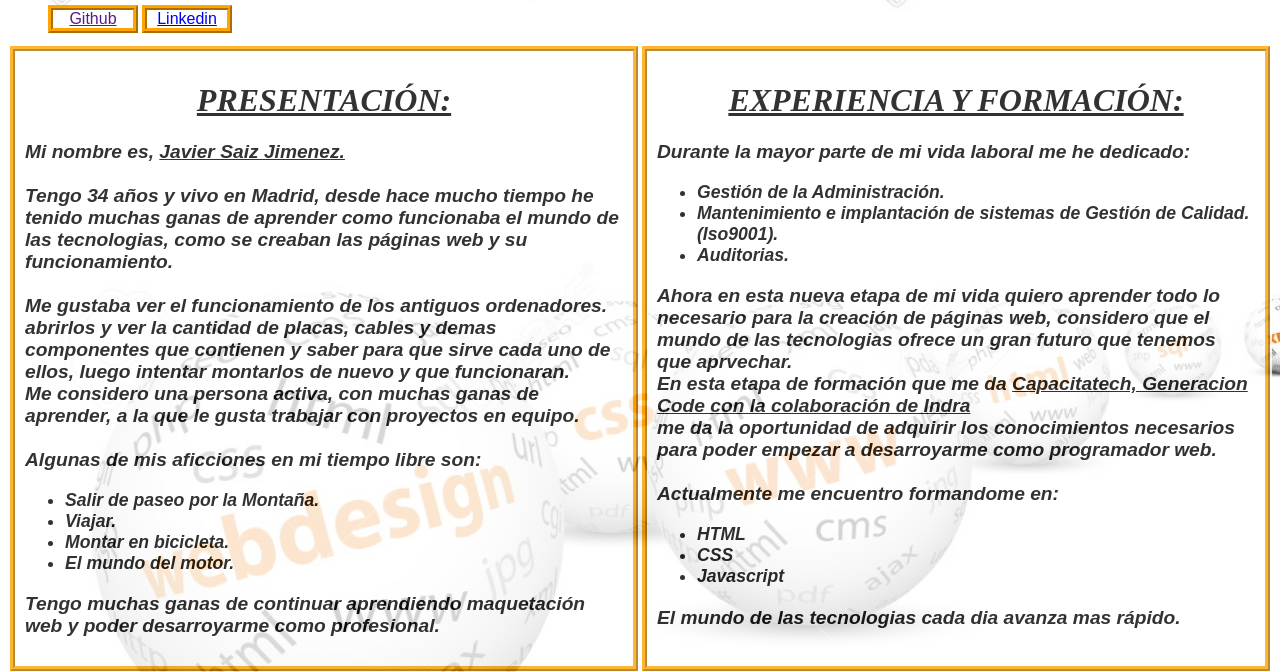
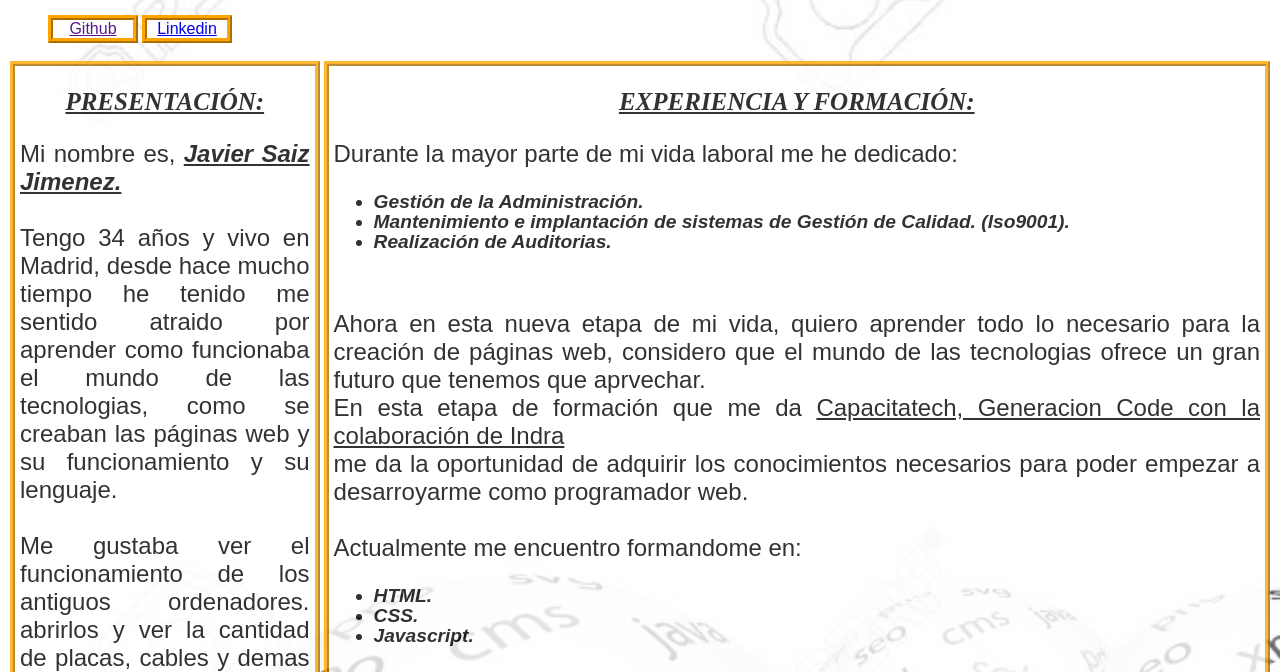
Before and after one commit to fllodrab/javsaiz.github.io-1, a plain HTML site: page index.html in a window 1280 px wide. Shown: the part 189-861 px from the top of the page. Drawn offline with Linux system fonts and the light colour scheme.

Commit message:
Add files via upload

```diff
--- a/css/style.css
+++ b/css/style.css
@@ -1,32 +1,30 @@
 body
 {background-repeat: no-repeat;
-  background-size: cover;
-
+background-size: cover;
 }
 h1
 {
 color: black;
 text-align: center;
+font-size: 25px;
 }
 p
 {
-font: oblique bold 120% sans-serif;
+line-height:25px;
+text-align: justify;
+font: 150% sans-serif;
 }
 ul li
 {
-  font:oblique bold 110% sans-serif;
+  font:oblique bold 120% sans-serif;
+  line-height:20px;
 }
-
 .cabecera
 {
 position: relative;
-
 width: :auto;
-height:120px;
+height:130px;
 background:orange ;
-
-
-
 }
 .navigator ul li
 {
@@ -42,8 +40,6 @@ background:orange ;
   color: black;
   border:5px ridge orange;
   font:menu;
-
-
 }
 .javier
 {
@@ -63,38 +59,37 @@ background:orange ;
   justify-content:center;
   bottom: 100px;
   color: black;
-
+  font: oblique 150% sans-serif;
 }
 .container
 {
 position: relative;
-top:45px;
+top:50px;
 display: flex;
 flex-direction: row;
-background:;
-opacity: 0.8;
--moz-opacity:0.9;
-filter:alpha(opacity=90);
-background-color: white;
+
 }
-
 .caja1
 {
-  position: relative;
-width: 50%;
-height: 70%;
+position: relative;
+width: 25%;
+height: auto;
 margin: 2px;
-padding: 10px;
-border: 5px ridge orange
-
+padding: 5px;
+border: 5px ridge orange;
+background-color: white;
+opacity: 0.8;
 }
 .caja2
 {
 position: relative;
-width: 50%;
+width: 80%;
+height: 70%;
 margin: 2px;
-padding: 10px;
-border: 5px ridge orange
+padding: 5px;
+border: 5px ridge orange;
+background-color: white;
+opacity: 0.8;
 }
 .enlaces
 {
@@ -148,3 +143,15 @@ border: 5px ridge orange
   display: flex;
   justify-content:center;
 }
+@media screen and (min-width:1000px)
+{
+
+}
+@media screen and (min-width:768px)
+{
+
+}
+@media screen and (min-width:480px)
+{
+
+}
--- a/index.html
+++ b/index.html
@@ -3,18 +3,15 @@
   <head>
     <meta charset="utf-8">
     <title>pag de Javier</title>
-
     <link type="text/css" rel="stylesheet" href="css/style.css" />
-
   </head>
-
     <body background="images/bolas.jpg">
     <header>
       <div class="cabecera">
         <img class=javier src="images/foto.jpg" alt="fotografia de javier">
-        <div class="titulocab">
-        <h1><font size=8><u>JAVIER SAIZ JIMENEZ</u></font></h1>
-        </div>
+      <div class="titulocab">
+        <h1><font size=16><u>JAVIER SAIZ JIMENEZ</u></font></h1>
+      </div>
       </div>
     </header>
 <nav class="navigator">
@@ -28,45 +25,48 @@
       <div class="container">
         <div class="caja1">
           <h1><em><u>PRESENTACIÓN:</u></em></h1>
-          <p>Mi nombre es, <em><strong><u> Javier Saiz Jimenez.</u></strong> </em><br>
+          <p>Mi nombre es, <em><strong><u> Javier Saiz Jimenez.</u></strong> </em>
             <br>
-             Tengo 34 años y vivo en Madrid, desde hace mucho tiempo he tenido muchas ganas de aprender como funcionaba el mundo de las tecnologias, como se creaban las páginas web y su funcionamiento.
-             <br>
-             <br>Me gustaba ver el funcionamiento de los antiguos ordenadores. abrirlos y ver la cantidad de placas, cables y demas componentes que contienen y saber para que sirve cada uno de ellos, luego intentar montarlos de nuevo y que funcionaran.
-
-             <br>
-             Me considero una persona activa, con muchas ganas de aprender, a la que le gusta trabajar con proyectos en equipo.<br>
-             <br>Algunas de mis aficciones en mi tiempo libre son:
+          <br>Tengo 34 años y vivo en Madrid, desde hace mucho tiempo he tenido me sentido atraido por aprender
+             como funcionaba el mundo de las tecnologias, como se creaban las páginas web y su funcionamiento y su lenguaje.<br>
+           <br>Me gustaba ver el funcionamiento de los antiguos ordenadores. abrirlos y ver la cantidad de placas,
+             cables y demas componentes que contienen y saber para que sirve cada uno de ellos, luego intentar
+             montarlos de nuevo y que funcionaran.
+              <br>Algunas de mis aficciones en mi tiempo libre son:
            <ul>
             <li>Salir de paseo por la Montaña.</li>
             <li>Viajar.</li>
-            <li>Montar en bicicleta.</li>
+            <li>Ciclismo.</li>
             <li>El mundo del motor.</li>
+            <li>La Fotografia</li>
+            <br>
           </ul>
         </p>
-      <p>     Tengo muchas ganas de continuar aprendiendo maquetación web y poder desarroyarme como profesional.</p>
+      <p>Me considero una persona activa, con muchas ganas de aprender, a la que le gusta trabajar
+         con proyectos en equipo.</p>
+         <br>
         </div>
         <div class="caja2">
           <h1><em><u>EXPERIENCIA Y FORMACIÓN:</u></em></h1>
           <p>Durante la mayor parte de mi vida laboral me he dedicado:</p>
-
           <ul>
             <li>Gestión de la Administración.</li>
             <li>Mantenimiento e implantación de sistemas de Gestión de Calidad. (Iso9001).</li>
-            <li>Auditorias.</li>
-
+            <li> Realización de Auditorias.</li>
           </ul>
-        <p>  Ahora en esta nueva etapa de mi vida quiero aprender todo lo necesario para la creación de páginas web,
+          <br>
+        <p>  Ahora en esta nueva etapa de mi vida, quiero aprender todo lo necesario para la creación de páginas web,
            considero que el mundo de las tecnologias ofrece un gran futuro que tenemos que aprvechar. <br>
               En esta etapa de formación que me da <u> Capacitatech, Generacion Code con la colaboración de Indra</u><br>me
               da la oportunidad de adquirir los conocimientos necesarios para poder empezar a desarroyarme como programador web.<br>
-      <br>    Actualmente me encuentro formandome en:</p>
+      <br>Actualmente me encuentro formandome en:</p>
          <ul>
-              <li><strong>HTML</strong></li>
-              <li><strong>CSS</strong></li>
-              <li><strong>Javascript</strong></li>
+              <li><strong>HTML.</strong></li>
+              <li><strong>CSS.</strong></li>
+              <li><strong>Javascript.</strong></li>
           </ul>
-        <p>El mundo de las tecnologias cada dia avanza mas rápido.</p>
+      <br>
+      <p>Creo que el mundo de las tecnologias tiene una evolucion contante por lo que nunca se deja de aprender cosas nuevas.</p>
         </div>
       </div>
       <div class="enlaces">
@@ -80,23 +80,17 @@
     <input type="email" name="_replyto" placeholder="Correo">
     <div class="textform">
       <textarea row="6" cols="40" name="message" placeholder="Texto"></textarea >
-
    </div>
-
   <div class="enviar">
     <input type="submit" value="Enviar"/button>
   </div>
 </form>
-
         </div>
-
     </main>
     <footer>
       <div class="pie">
-        <p>Javier Saiz Jimenez ,2017</p>
+        <p>My Website ,2017</p>
       </div>
-
     </footer>
-
   </body>
 </html>
```
